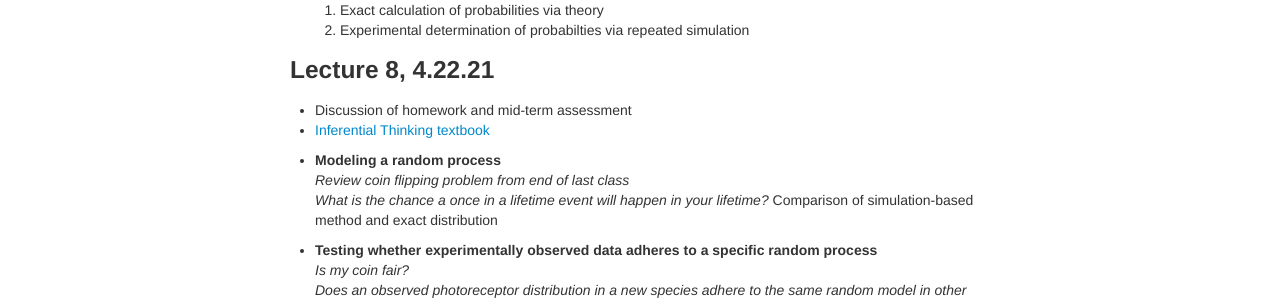
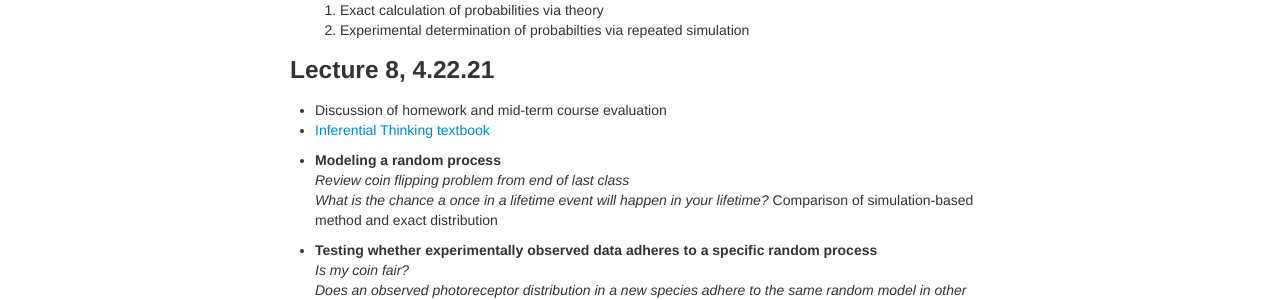
Before and after one commit to timothylwarren/bds311-sp21, a Jekyll site: the page built from lecture_notes/lec_wk04.md, in a window 1280 px wide. Shown: the part 353-653 px from the top of the page. Built offline with Jekyll 4.4.1, drawn with Linux system fonts in a browser that asks for light colours.

Commit message:
Update lec_wk04.md

```diff
--- a/lecture_notes/lec_wk04.md
+++ b/lecture_notes/lec_wk04.md
@@ -21,7 +21,7 @@ title: Week 4 Lectures
 
 
 ### Lecture 8, 4.22.21
-- Discussion of homework and mid-term assessment
+- Discussion of homework and mid-term course evaluation
 - [Inferential Thinking textbook](https://inferentialthinking.com/chapters/09/Randomness.html)
 
 - **Modeling a random process**<br>
```
